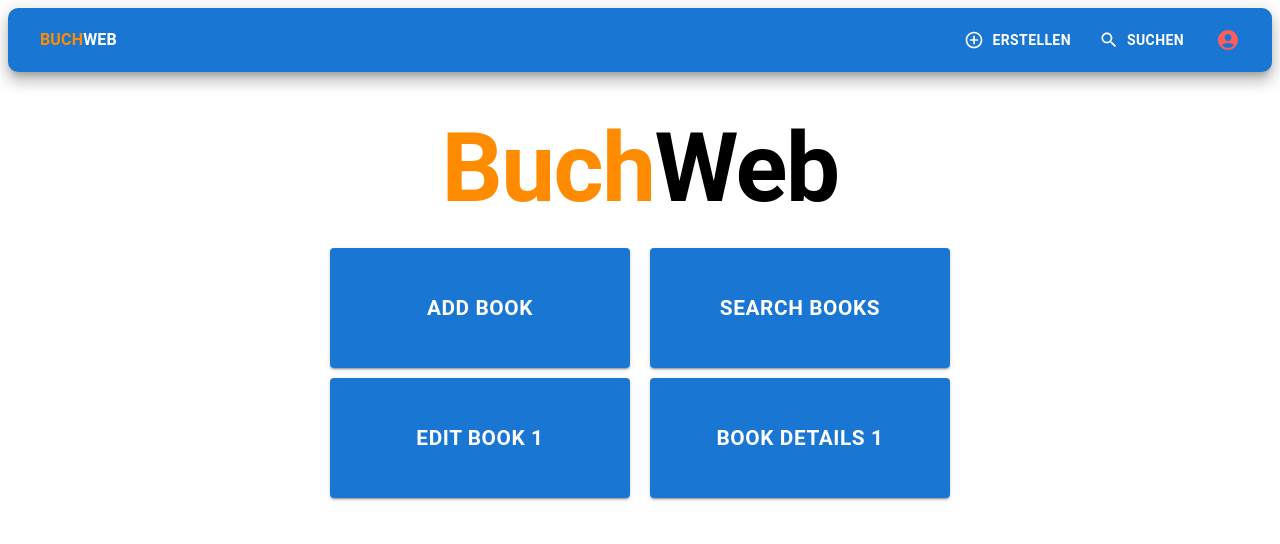
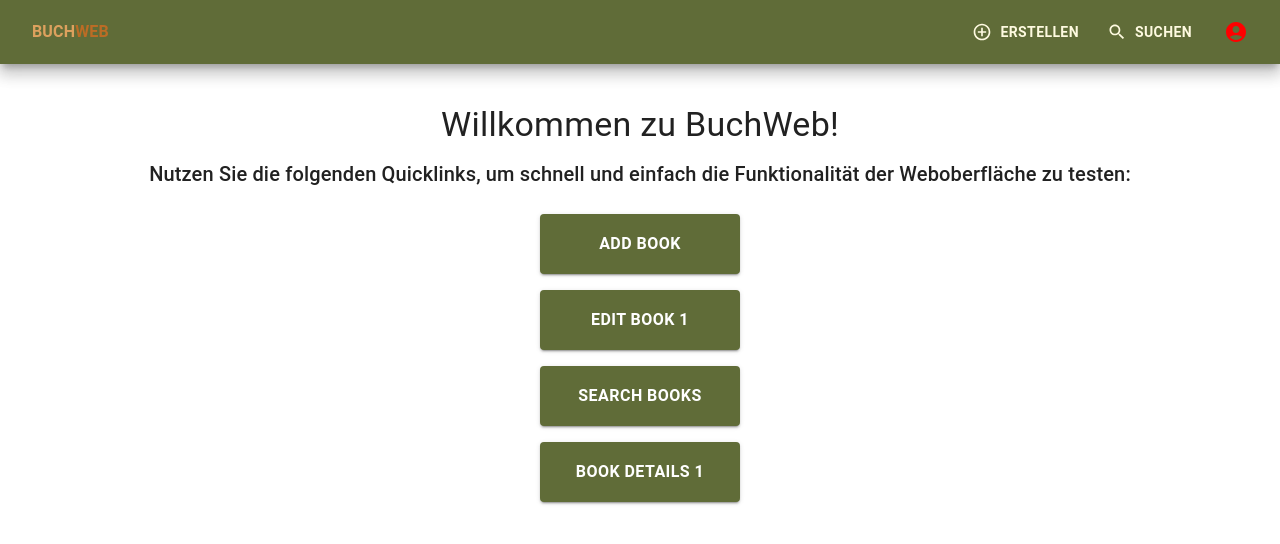
Before and after one commit to JanS20/Buch-Client-SWE, a React (Vite) app: page / in a window 1280 px wide. Shown: the top 544 px of the page. Built offline with nearby package versions, Linux system fonts and the light colour scheme.

Commit message:
- Themes hinzugefügt - Navbar überarbeitet - Formulare überarbeitet - Home Page überarbeitet - Main überarbeitet - Bugfixes

```diff
--- a/src/components/Navbar/navbar.jsx
+++ b/src/components/Navbar/navbar.jsx
@@ -12,17 +12,20 @@ import {
   MenuList,
   Box,
   Stack,
-  TextField
+  TextField,
+  useMediaQuery
 } from '@mui/material';
-import { AddCircleOutline, Search, AccountCircle } from '@mui/icons-material';
+import { AddCircleOutline, Search, AccountCircle, Home } from '@mui/icons-material';
+import { useTheme } from '@mui/material/styles';
 
 const Navbar = () => {
-
   const { login, logout, isLoggedIn } = useAuth();
   const [username, setUsername] = useState('');
   const [password, setPassword] = useState('');
   const [anchorEl, setAnchorEl] = useState(null);
   const navigate = useNavigate();
+  const theme = useTheme();
+  const isMobile = useMediaQuery(theme.breakpoints.down('sm'));
 
   const handleLogin = async () => {
     try {
@@ -50,36 +53,46 @@ const Navbar = () => {
     setAnchorEl(null);
   };
 
+  const handleUsernameChange = (e) => {
+    setUsername(e.target.value);
+  };
+
   return (
     <>
-      <AppBar position="sticky" sx={{ boxShadow: 10, borderRadius: '10px' }}>
+      <AppBar position="sticky" sx={{ boxShadow: 10 }}>
         <Toolbar>
-          <Button component={Link} to="/" color="inherit">
-            <Typography variant="body1" sx={{ fontWeight: 'bold' }}>
-              <span style={{ color: 'darkorange' }}>Buch</span>
-              <span style={{ color: 'white' }}>Web</span>
-            </Typography>
-          </Button>
+          {isMobile ? (
+            <IconButton component={Link} to="/" color="inherit">
+              <Home />
+            </IconButton>
+          ) : (
+            <Button component={Link} to="/" color="inherit">
+              <Typography variant="body1" sx={{ fontWeight: 'bold' }}>
+                <span style={{ color: theme.palette.custom3.main }}>Buch</span>
+                <span style={{ color: theme.palette.custom4.main }}>Web</span>
+              </Typography>
+            </Button>
+          )}
           <Box sx={{ flexGrow: 1 }} />
           <Stack direction="row" spacing={2}>
             <Button
               component={Link} to="/add"
-              color="inherit"
-              sx={{ fontWeight: 'bold' }}
+              color="custom1"
+              sx={{ fontWeight: 'bold', display: 'inline-flex' }}
               startIcon={<AddCircleOutline />}
             >
               Erstellen
             </Button>
             <Button
               component={Link} to="/search"
-              color="inherit"
-              sx={{ fontWeight: 'bold' }}
+              color="custom1"
+              sx={{ fontWeight: 'bold', display: 'inline-flex' }}
               startIcon={<Search />}
             >
-                Suchen
+              Suchen
             </Button>
             <IconButton color="inherit" onClick={handleMenu}>
-              <AccountCircle style={{ color: isLoggedIn() ? '#6fdf6f' : '#ff5d5d' }} />
+              <AccountCircle style={{ color: isLoggedIn() ? theme.palette.secondary.main : 'red' }} />
             </IconButton>
           </Stack>
           <Menu
@@ -97,7 +110,7 @@ const Navbar = () => {
                       variant="outlined"
                       size="small"
                       value={username}
-                      onChange={(e) => setUsername(e.target.value)}
+                      onChange={handleUsernameChange}
                       fullWidth
                     />
                     <TextField
--- a/src/components/form/AddNewBookForm.jsx
+++ b/src/components/form/AddNewBookForm.jsx
@@ -168,11 +168,7 @@ const AddNewBookForm = ({ book, handleAddNewBook, feedbackMessage }) => {
         spacing={2}
         style={{ flexDirection: "column", alignItems: "center" }}
       >
-        <Grid item xs={12}>
-          <Typography variant="h3" gutterBottom sx={{ fontSize: "3rem" }}>
-            Neues Buch
-          </Typography>
-        </Grid>
+
         <Paper>
           <TableContainer>
             <Table>
--- a/src/components/form/BookEditForm.jsx
+++ b/src/components/form/BookEditForm.jsx
@@ -177,11 +177,6 @@ const BookEditForm = ({ book, etag }) => {
   return (
     <Box p={2} bgcolor="background.paper" boxShadow={3} borderRadius={2}>
       <Grid container spacing={4}>
-      <Grid item xs={12}>
-          <Typography variant="h3" gutterBottom sx={{ fontSize: '3rem' }}>
-          Ändern
-          </Typography>
-        </Grid>
         <Grid item xs={12}>
         <Typography variant="h3" gutterBottom sx={{ fontSize: '2rem' }}>
           {titel}
@@ -316,7 +311,7 @@ const BookEditForm = ({ book, etag }) => {
             onClick={handleBtenClick}
             disabled={!formValid}
           >
-            Bearbeiten
+            Speichern
           </Button>
         </Grid>
       </Grid>
--- a/src/components/form/BookSearchForm.jsx
+++ b/src/components/form/BookSearchForm.jsx
@@ -4,8 +4,6 @@ import {
   Checkbox,
   FormControlLabel,
   Grid,
-  Radio,
-  RadioGroup,
   TextField,
   Typography,
   IconButton,
@@ -28,8 +26,6 @@ const BookSearchForm = ({
   setIsJavaScript,
   isTypeScript,
   setIsTypeScript,
-  selectedBookFormat,
-  setselectedBookFormat,
   handleSearch,
   searchError,
   showTable,
@@ -99,26 +95,7 @@ const BookSearchForm = ({
             label="JavaScript"
           />
         </Grid>
-        <Grid item xs={12}>
-          <RadioGroup
-            aria-label="Radio options"
-            name="radio-options"
-            value={selectedBookFormat}
-            onChange={(e) => setselectedBookFormat(e.target.value)}
-            row
-          >
-            <FormControlLabel
-              value="DRUCKAUSGABE"
-              control={<Radio />}
-              label="Druckausgabe"
-            />
-            <FormControlLabel
-              value="KINDLE"
-              control={<Radio />}
-              label="Kindle"
-            />
-          </RadioGroup>
-        </Grid>
+
         <Grid
           item
           xs={12}
--- a/src/components/main/HomePage.jsx
+++ b/src/components/main/HomePage.jsx
@@ -1,23 +1,25 @@
 import { Link } from 'react-router-dom';
-import { Button, Container, Typography, Box } from '@mui/material';
+import { Button, Container, Box, Typography } from '@mui/material';
 
 function HomePage() {
   return (
     <Container>
-      <Box textAlign="center" mt={5} mb={3}>
-        <Typography variant="h1" sx={{ fontWeight: 'bold' }}>
-          <span style={{ color: 'darkorange' }}>Buch</span>
-          <span style={{ color: 'black' }}>Web</span>
+      <Box mt={5} mb={3}>
+        <Box textAlign="center" mb={3}>
+          <Typography variant="h4" gutterBottom>
+            Willkommen zu BuchWeb!
+          </Typography>
+          <Typography variant="h6" gutterBottom>
+            Nutzen Sie die folgenden Quicklinks, um schnell und einfach die Funktionalität der Weboberfläche zu testen:
           </Typography>
         </Box>
-      <Box display="flex" justifyContent="center" alignItems="center" flexWrap="wrap">
-  <Box display="flex" flexDirection="column" alignItems="center" style={{ marginRight: '20px' }}>
+        <Box display="flex" flexDirection="column" alignItems="center">
           <Button
             component={Link}
             to="/add"
             variant="contained"
             color="primary"
-      style={{ marginBottom: '10px', width: '300px', height: '120px', fontSize: '1.3rem', fontWeight: 'bold'}}
+            sx={{ marginBottom: 2, width: '200px', height: '60px', fontSize: '1rem', fontWeight: 'bold' }}
           >
             Add Book
           </Button>
@@ -26,18 +28,16 @@ function HomePage() {
             to="/edit/1"
             variant="contained"
             color="primary"
-      style={{ marginBottom: '10px', width: '300px', height: '120px', fontSize: '1.3rem', fontWeight: 'bold'}}
+            sx={{ marginBottom: 2, width: '200px', height: '60px', fontSize: '1rem', fontWeight: 'bold' }}
           >
             Edit Book 1
           </Button>
-  </Box>
-  <Box display="flex" flexDirection="column" alignItems="center">
           <Button
             component={Link}
             to="/search"
             variant="contained"
             color="primary"
-      style={{ marginBottom: '10px', width: '300px', height: '120px', fontSize: '1.3rem', fontWeight: 'bold'}}
+            sx={{ marginBottom: 2, width: '200px', height: '60px', fontSize: '1rem', fontWeight: 'bold' }}
           >
             Search Books
           </Button>
@@ -46,7 +46,7 @@ function HomePage() {
             to="/details/1"
             variant="contained"
             color="primary"
-      style={{ marginBottom: '10px', width: '300px', height: '120px', fontSize: '1.3rem', fontWeight: 'bold'}}
+            sx={{ marginBottom: 2, width: '200px', height: '60px', fontSize: '1rem', fontWeight: 'bold' }}
           >
             Book Details 1
           </Button>
--- a/src/main.jsx
+++ b/src/main.jsx
@@ -2,15 +2,21 @@ import React from 'react';
 import ReactDOM from 'react-dom/client';
 import { BrowserRouter } from 'react-router-dom';
 import { AuthProvider } from './components/provider/AuthProvider.jsx';
+import { ThemeProvider } from '@mui/material/styles';
+import theme from './themes/theme'; // Importiere dein benutzerdefiniertes Thema
+import CssBaseline from '@mui/material/CssBaseline'; // Optional: Um einheitliche CSS-Basisstile zu setzen
 
 import App from './App.jsx';
 
 ReactDOM.createRoot(document.getElementById('root')).render(
   <React.StrictMode>
-    <AuthProvider>
-      <BrowserRouter>
-        <App />
-      </BrowserRouter>
-    </AuthProvider>
+    <ThemeProvider theme={theme}>
+      <CssBaseline /> {/* Optional: Setzt einheitliche CSS-Basisstile */}
+      <AuthProvider>
+        <BrowserRouter>
+          <App />
+        </BrowserRouter>
+      </AuthProvider>
+    </ThemeProvider>
   </React.StrictMode>
 );
--- /dev/null
+++ b/src/themes/theme.js
@@ -0,0 +1,35 @@
+import { createTheme } from '@mui/material/styles';
+
+const theme = createTheme({
+  palette: {
+    primary: {
+      main: '#606C38', // Primärfarbe für Navbar, 'positive' Buttons und 'reguläre' Buttons
+    },
+    secondary: {
+      main: '#283618', // Sekundärfarbe wird als Akzentfarbe verwendet
+    },
+    custom1: {
+      main: '#FEFAE0', // Farbe 1 Wird für ButtonText verwendet
+    },
+    custom2: {
+      main: '#DDA15E', // Benutzerdefinierte Farbe 2
+    },
+    custom3: {
+      main: '#DDA15E', // Farbe 3 Wird für den Logoteil 'Buch' verwendet
+    },
+    custom4: {
+      main: '#BC6C25', // Farbe 4 Wird für den Logoteil 'Web' verwendet
+    },
+  },
+  components: {
+    MuiButton: {
+      styleOverrides: {
+        root: {
+          fontWeight: 'bold',
+        },
+      },
+    },
+  },
+});
+
+export default theme;
```
Lines whose indentation alone changed are shown as unchanged.
